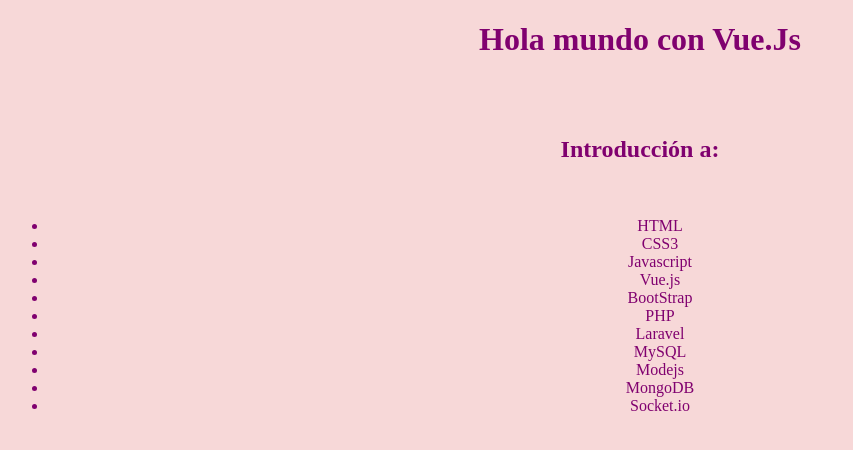
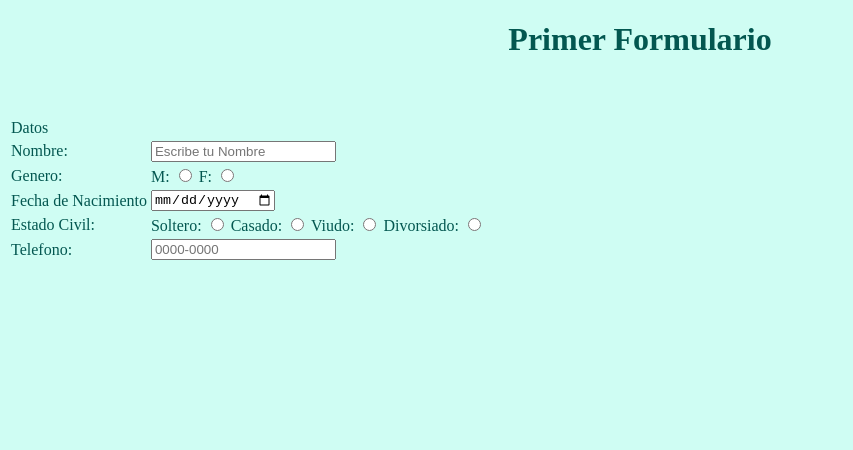
Before and after one commit to EuCisneros/P-IV2021CLASE1, a plain HTML site: page index.html in a window 1280 px wide. Shown: the whole page, without its empty margins (0-853 px from the left). Drawn offline with nearby package versions, Linux system fonts and the light colour scheme.

Commit message:
Primer Formulario con Vue.js

```diff
--- a/estilos.css
+++ b/estilos.css
@@ -1,7 +1,7 @@
 /*reglas de estilos*/
 body{
-    background: rgb(247, 216, 216);
-    color: rgb(128, 1, 111);
+    background: #cffdf3;
+    color: rgb(3, 87, 80);
 
 
 }
--- a/index.html
+++ b/index.html
@@ -10,22 +10,54 @@
 </head>
 <body><!--cuerpo de mi documento-->
   <center>
-    <h1> Hola mundo con Vue.Js </h1> <br>
+    <h1>Primer Formulario</h1> <br>
     <br>
-    <h2> Introducción a: </h2> <br>
-  <ul>
-      <li>HTML</li>
-      <li>CSS3</li>
-      <li>Javascript</li>
-      <li>Vue.js</li>
-      <li>BootStrap</li>
-      <li>PHP</li>
-      <li>Laravel</li>
-      <li>MySQL</li>
-      <li>Modejs</li>
-      <li>MongoDB</li>
-      <li>Socket.io</li>
-  </ul>
    </center>
+   <form action="" id="frmSaludo" method="POST">
+     <table>
+       <thead>
+         <tr>
+           <td colspan="2">Datos</td>
+         </tr>
+       </thead>
+       <tbody>
+
+         <tr>
+
+           <td>Nombre:</td>
+           <td><input placeholder="Escribe tu Nombre" v-model="saludo" type="text" name="txtsaludo" id="txtsaludo"></td>
+         </tr>
+
+         <tr>
+           <td>Genero:</td>
+           <td>
+            M: <input type="radio" name="optGenero" id="optMasculino">
+            F: <input type="radio" name="optGenero" id="optFemenino">
+           </td>
+         </tr>
+         <tr>
+          <td>Fecha de Nacimiento</td>
+          <td>
+            <input type="date">
+          </td>
+        </tr>
+         <tr>
+           <td>Estado Civil:</td>
+           <td>
+            Soltero: <input type="radio" name="optEstado" id="optSoltero">
+            Casado: <input type="radio" name="optEstado" id="optCaseado">
+            Viudo: <input type="radio" name="optEstado" id="optViudo">
+            Divorsiado: <input type="radio" name="optEstado" id="optDivorsiado">
+            </td>
+          </tr>
+         <tr>
+           <td>Telefono:</td>
+           <td><input placeholder="0000-0000" pattern=[0-9]{4}-[0-9]{4}" type="tel" > </td>
+         </tr>
+       </tbody>
+     </table>
+   </form>
+
+   <script src="https://cdn.jsdelivr.net/npm/vue@2.6.12/dist/vue.js"></script>
 </body>
 </html>
--- /dev/null
+++ b/main.js
@@ -0,0 +1,5 @@
+var appVue = new Vue({
+
+
+
+});
```
